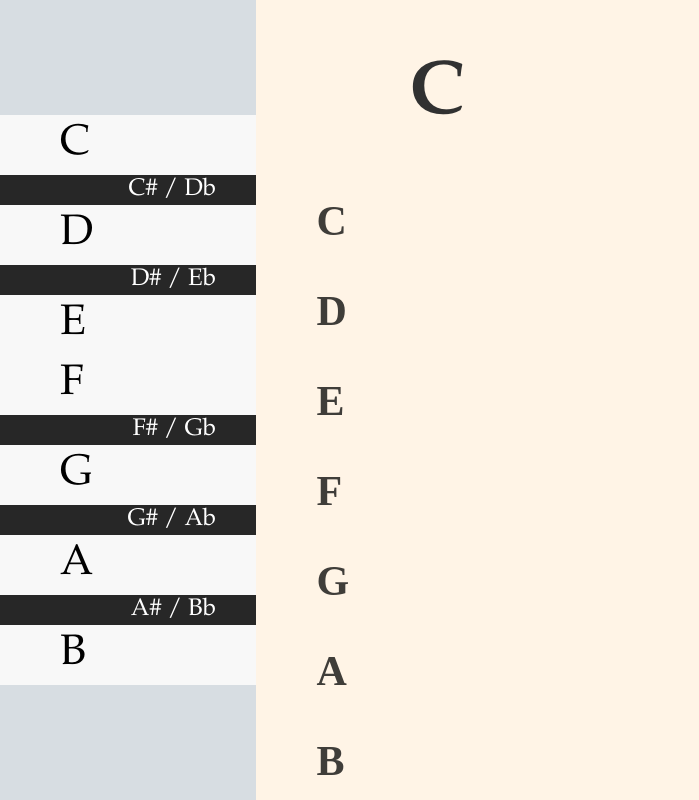
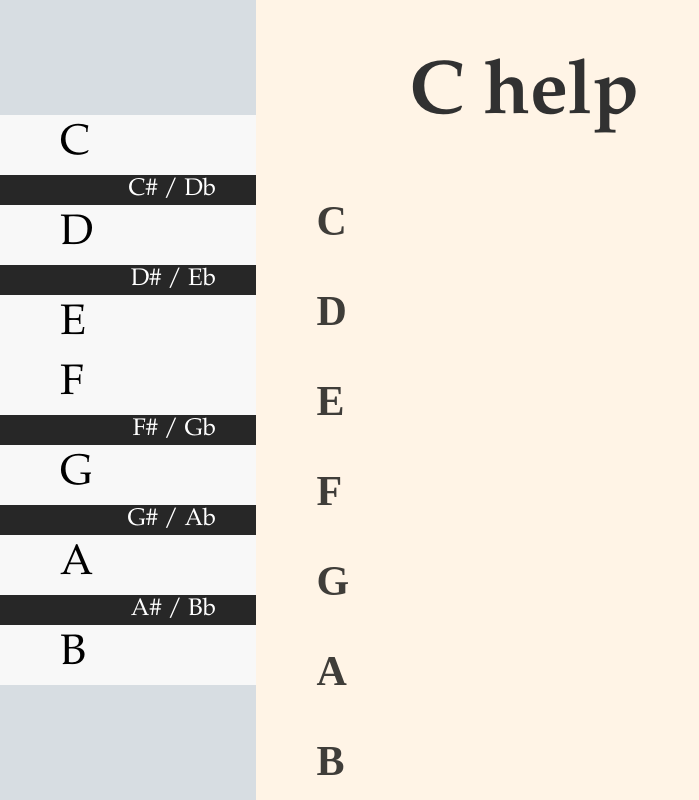
Before and after one commit to mguarino1/MusicRef, a React (Vite) app: page / in a window 1280 px wide. Shown: the whole page, without its empty margins (0-699 px from the left). Built offline with nearby package versions, Linux system fonts and the light colour scheme; the HTML template or start-up script is replaced by a standard one.

Commit message:
Revert "Revert "test""
This reverts commit ec5099fe0c31f62e3b32a4fa5c391b358fc19f45.

```diff
--- a/src/App.tsx
+++ b/src/App.tsx
@@ -90,7 +90,7 @@ function Content ({ note }: Content) {
 
     return (
         <div className='content'>
-            <h1 className='note'>{note}</h1>
+            <h1 className='note'>{note} help</h1>
                 <h2 className='majScale'>
                     {noteLib[note].scale.map((n) => { return (
                         <p className='scaleNote' key={n}>{n}</p>
```
